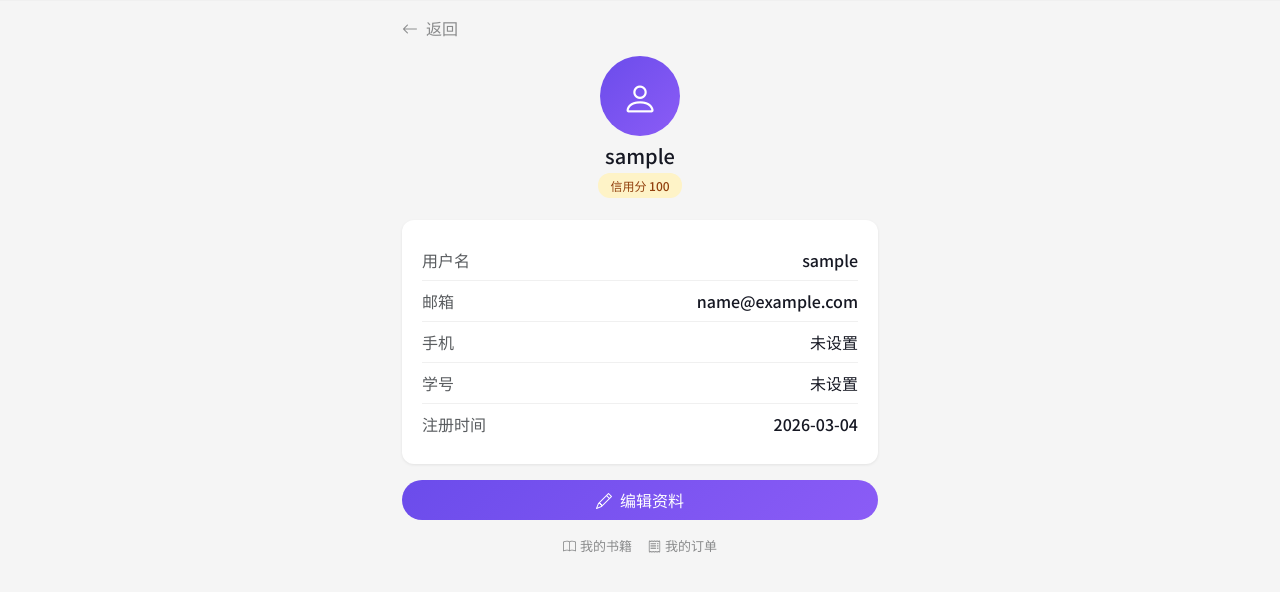
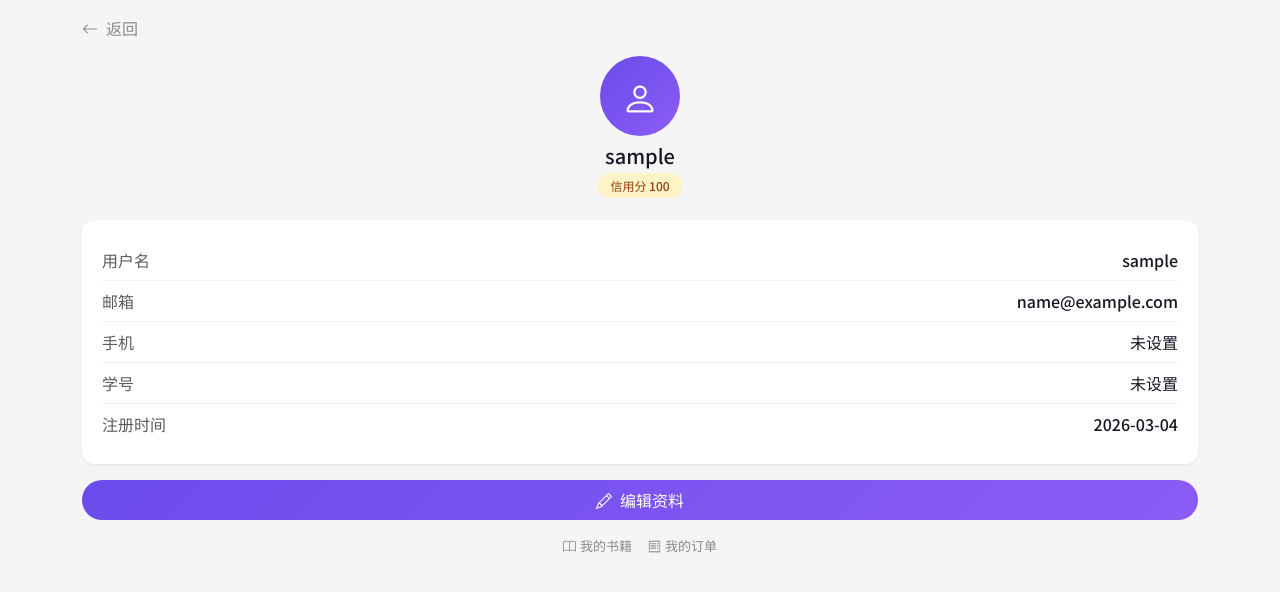
Before and after one commit to Qi-Cao/campus-book-trading, a Flask app: page /auth/profile in a window 1280 px wide. Shown: the part 61-653 px from the top of the page. Run offline with Flask 3, Linux system fonts and the light colour scheme; the visitor is signed in with stand-in values (Sample User, id 1).

Commit message:
统一订单和个人资料页面宽度

```diff
--- a/app/templates/auth/profile.html
+++ b/app/templates/auth/profile.html
@@ -3,7 +3,7 @@
 {% block title %}个人资料 - 校园二手书交易平台{% endblock %}
 
 {% block content %}
-<div class="container py-3" style="max-width: 500px;">
+<div class="container py-3">
     <!-- 返回 -->
     <a href="{{ url_for('main.index') }}" class="text-decoration-none d-flex align-items-center mb-3" style="color: #8a8b8c;">
         <i class="bi bi-arrow-left me-2"></i>返回
--- a/app/templates/orders/my_orders.html
+++ b/app/templates/orders/my_orders.html
@@ -3,7 +3,7 @@
 {% block title %}我的订单 - 校园二手书交易平台{% endblock %}
 
 {% block content %}
-<div class="container py-3" style="max-width: 800px;">
+<div class="container py-3">
     <!-- 页面标题 -->
     <div class="d-flex justify-content-between align-items-center mb-3">
         <h5 class="mb-0 fw-bold">我的订单</h5>
```
